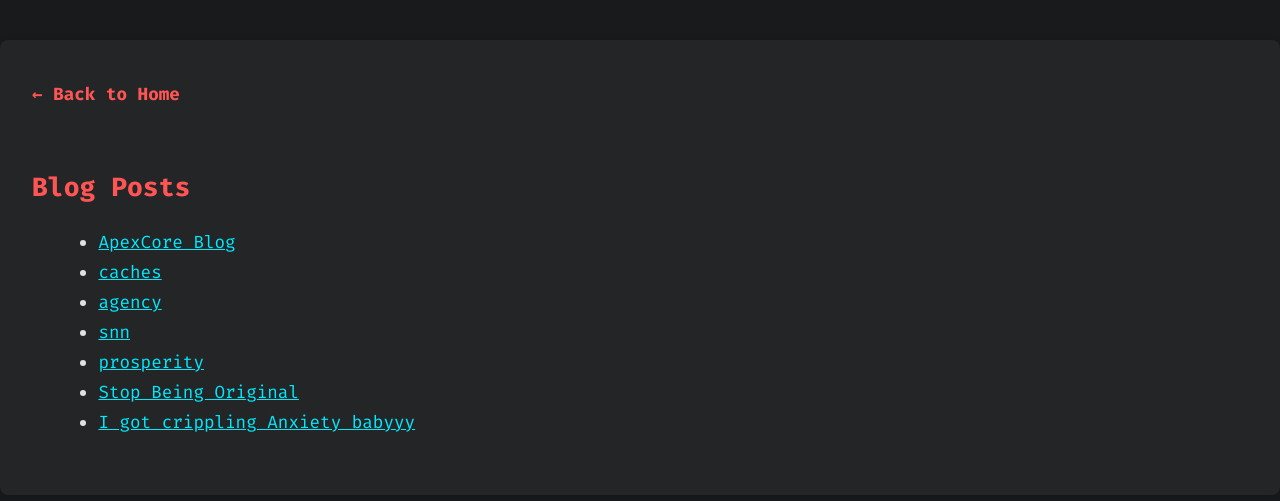
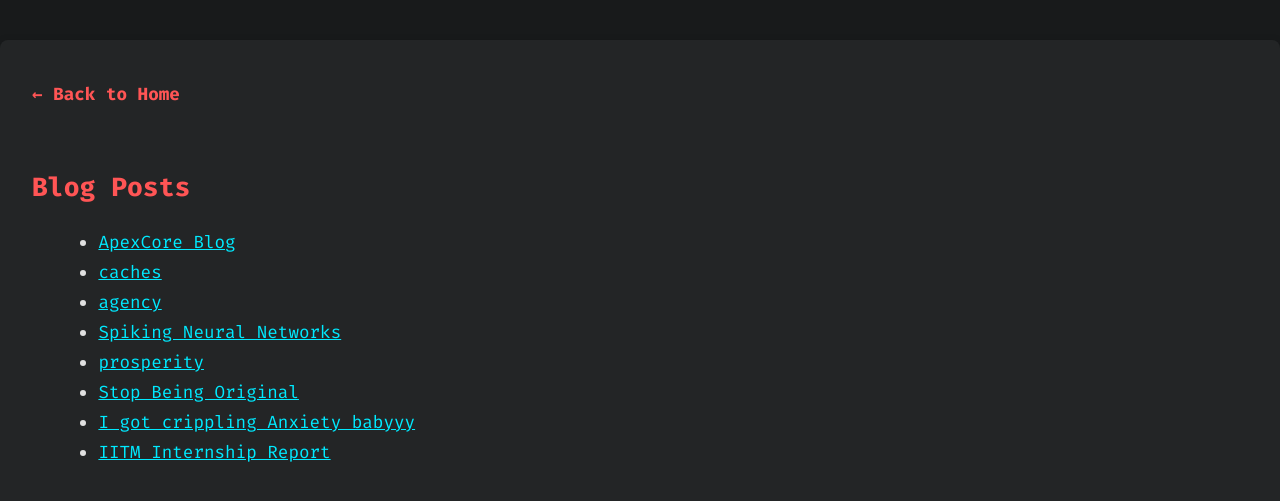
Before and after one commit to 5iri/5iri.github.io, a Jekyll site: the page built from markdown_files/blog.md, in a window 1280 px wide. Shown: the top 501 px of the page. Built offline with Jekyll 4.4.1, drawn with Linux system fonts in a browser that asks for light colours.

Commit message:
internship report

```diff
--- a/markdown_files/blog.md
+++ b/markdown_files/blog.md
@@ -11,7 +11,8 @@ layout: content
 - [ApexCore Blog](/posts/content/ApexCore_blog.md)
 - [caches](/posts/content/caches.md)
 - [agency](/posts/content/agency.md)
-- [snn](/posts/content/snn.md)
+- [Spiking Neural Networks](/posts/content/snn.md)
 - [prosperity](/posts/content/prosperity.md)
 - [Stop Being Original](/posts/content/stopbeingoriginal.md)
 - [I got crippling Anxiety babyyy](/posts/content/igotanxietybabyyy.md)
+- <a href="/markdown_files/posts/assets/prosperity_report.pdf" target="_blank" rel="noopener">IITM Internship Report</a>
```
Also changed, not shown: 2 other files.
